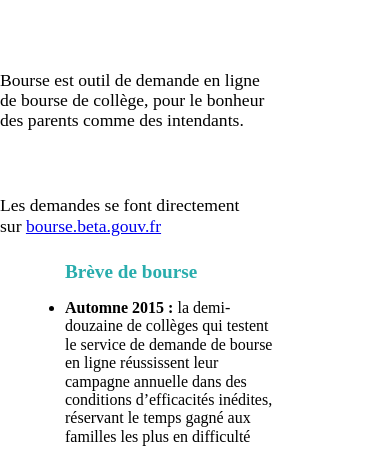
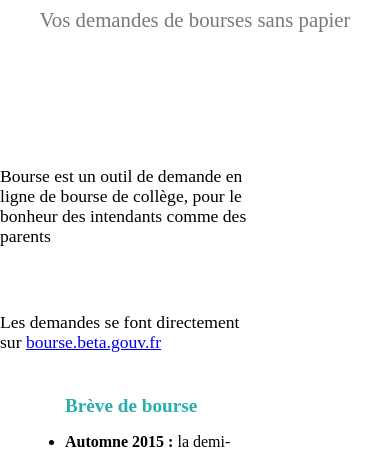
Before and after one commit to betagouv/open-academie, a Next.js app: page /bourse in a window 390 px wide. Shown: the part 324-773 px from the top of the page. Built offline with nearby package versions, Linux system fonts and the light colour scheme.

Commit message:
Start working on mobilisco

```diff
--- a/components/brief.js
+++ b/components/brief.js
@@ -1,17 +1,18 @@
 import React from 'react'
 
-const Brief = ({ description, downloadLink }) => (
+const Brief = ({ description, downloadComponent }) => (
   <section>
     <p>
       { description }
     </p>
 
-    <p>
-      Les demandes se font directement sur <a href={ downloadLink.href }>{ downloadLink.label }</a>
-    </p>
+    <div>
+      { downloadComponent }
+    </div>
 
     <style jsx>{`
-      p {
+      p,
+      div {
         margin: 0;
         margin-top: 65px;
         max-width: 350px;
--- a/components/constants.js
+++ b/components/constants.js
@@ -1,7 +1,7 @@
 export const Products = [
   {
     id: 'mobilisco',
-    page: '',
+    page: '/mobilisco',
     title: 'Mobilisco',
     tagline: 'Les voyages scolaires cessent d’être un enfer',
     description: 'Un logiciel de gestion de vos voyages scolaires, depuis l’inscription des élèves jusqu’au bilan financier',
@@ -18,6 +18,10 @@ export const Products = [
     imageSource: 'static/hat.png',
     color: '#29adad',
     background: '',
+    downloadLink: {
+      label: 'bourse.beta.gouv.fr',
+      href: 'https://bourse.beta.gouv.fr',
+    },
   },
   {
     id: 'cogefi',
--- a/components/product-head.js
+++ b/components/product-head.js
@@ -9,6 +9,11 @@ const ProductHead = ({ constant }) => {
       <h1 style={{ color }}>{ title }</h1>
       <p>{ tagline }</p>
       <style jsx>{`
+        div {
+          text-align: center;
+          padding: 3em 0;
+        }
+
         img {
           height: 150px
         }
--- a/pages/bourse.js
+++ b/pages/bourse.js
@@ -20,10 +20,7 @@ const timelineItems = [
   },
 ]
 
-const downloadLink = {
-  label: 'bourse.beta.gouv.fr',
-  href: 'https://bourse.beta.gouv.fr'
-}
+const downloadComponent = <p>Les demandes se font directement sur <a href={ constant.downloadLink.href }>{ constant.downloadLink.label }</a></p>
 
 const Bourse = () => (
   <Layout>
@@ -32,8 +29,8 @@ const Bourse = () => (
 
       <div>
         <Brief
-          description="Bourse est outil de demande en ligne de bourse de collège, pour le bonheur des parents comme des intendants."
-          downloadLink={downloadLink} />
+          description={constant.description}
+          downloadComponent={downloadComponent} />
 
         <Timeline title="Brève de bourse" items={timelineItems} />
 
```
